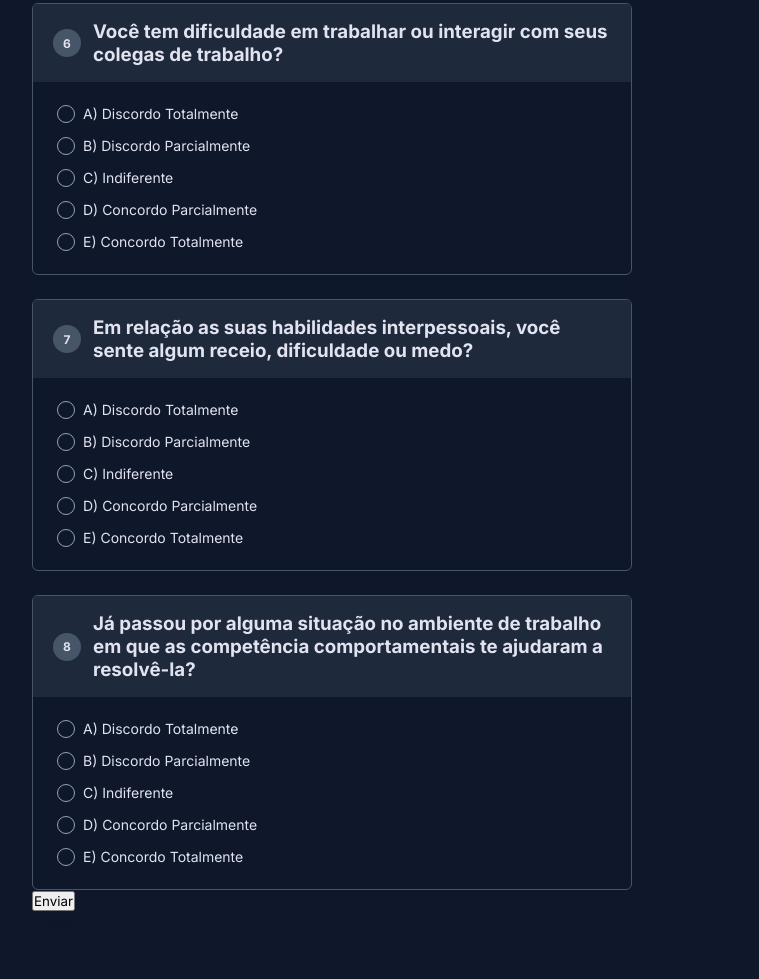
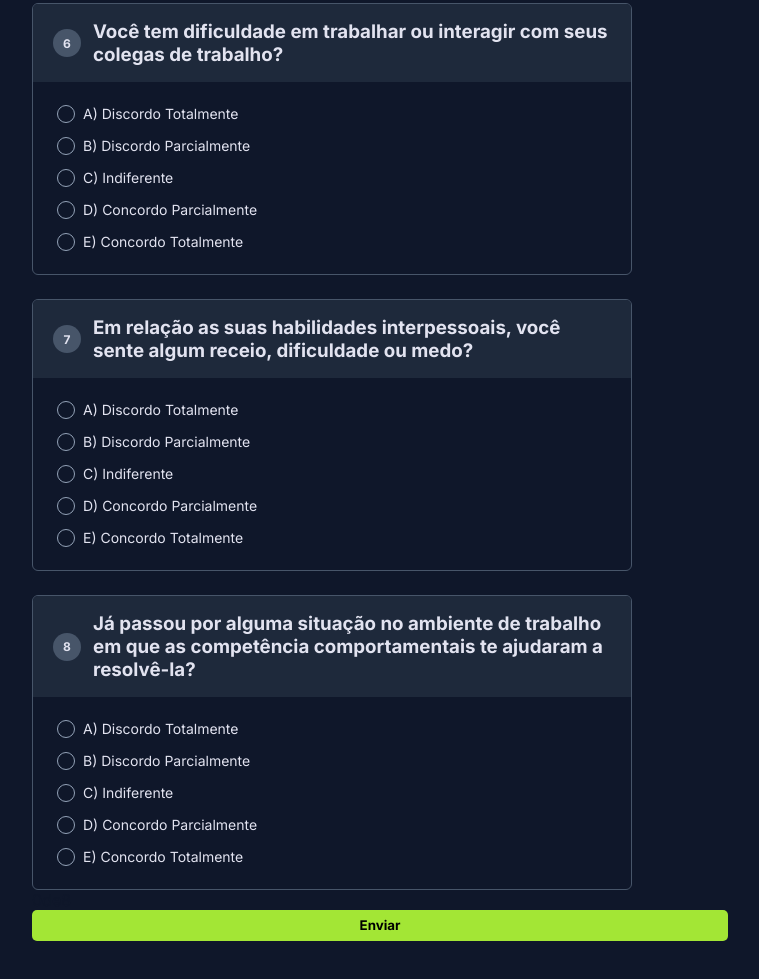
Before and after one commit to MachadoOliv/GiovannaVaz, a plain HTML site: page index.html in a window 1280 px wide. Shown: the part 1385-2364 px from the top of the page, without its empty margins (308-1067 px from the left). Drawn offline with Linux system fonts and the light colour scheme.

Commit message:
alteraçao do botao enviar

```diff
--- a/index.html
+++ b/index.html
@@ -31,14 +31,16 @@
             </dl>
           </div>
         </template>
-        <button type = "submit">Enviar</button>
+
 
       <div id="acertos">
+
         <strong></strong>
         <span>0</span>
       </div>
+      <button class="botao" type = "submit" >Enviar</button>
+    </main>
 
-    </main>
   </form>
 <script src="./java.js"></script>
 </body>
--- a/style.css
+++ b/style.css
@@ -30,6 +30,23 @@
 
 #acertos{
   color:#0f172A
+}
+
+.botao{
+  background-color:#a3e635;
+  color:#000000;
+  font-weight: bold;
+  display: flex;
+  width: 87vh;
+  align-items: center;
+  justify-content: center;
+  text-align: center;
+  border-radius: 5px;
+  padding-top: 7px;
+  padding-bottom: 8px;
+  box-shadow: none;
+  outline: none;
+  border: none;
 }
 
 .quiz-item{
```
